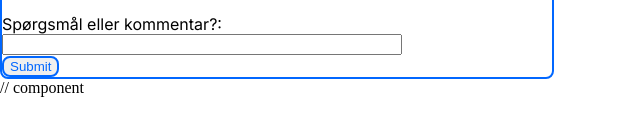
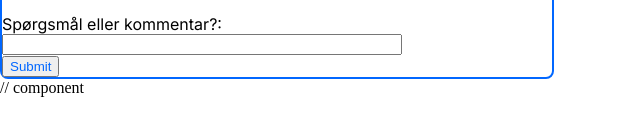
Before and after one commit to JosefineKjaer/weshelter, an Astro site: page / in a window 1280 px wide. Shown: the part 459-594 px from the top of the page, 0-640 px from the left. Built offline with nearby package versions, Linux system fonts and the light colour scheme; Astro itself is replaced by a stand-in of ours.

Commit message:
retter knap

```diff
--- a/src/components/SignupForm.astro
+++ b/src/components/SignupForm.astro
@@ -142,8 +142,6 @@
   }
   .knap {
     color: rgba(1, 103, 255, 1);
-    border: 2px solid rgba(1, 103, 255, 1);
-    border-radius: 8px;
   }
   @media (width > 768px) {
     .checkbox-container {
--- a/src/pages/index.astro
+++ b/src/pages/index.astro
@@ -1,6 +1,6 @@
 ---
 import Layout from "../layouts/Layout.astro";
-import SignupForm from "../components/Signupform.astro";
+import SignupForm from "../components/SignupForm.astro";
 ---
 
 <Layout>
```
